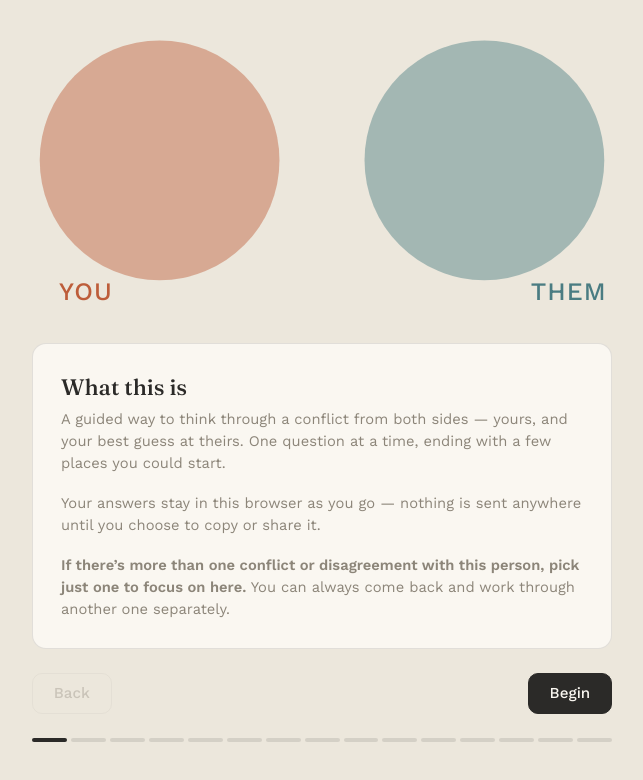
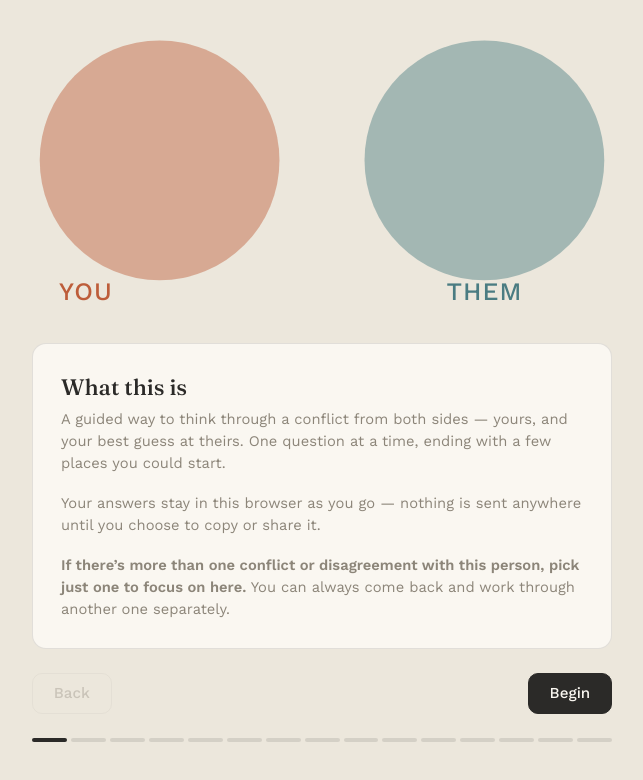
Before and after one commit to sondra-oss/possibility-finder, a website: page index.html in a window 1280 px wide. Shown: the part 136-916 px from the top of the page, without its empty margins (318-961 px from the left). Drawn offline with nearby package versions, Linux system fonts and the light colour scheme.

Commit message:
Fix diagram labels and update Bothsides URL

```diff
--- a/index.html
+++ b/index.html
@@ -80,7 +80,7 @@
     font-family: 'Fraunces', serif;
     font-style: italic;
     font-size: 13px;
-    fill: #FFFFFF;
+    fill: #000000;
   }
 
   .step-counter{
@@ -540,8 +540,8 @@ function circlesSVG(progress){
     <circle cx="${cx1}" cy="70" r="${r}" fill="${getVar('--you')}" opacity="0.45"/>
     <circle cx="${cx2}" cy="70" r="${r}" fill="${getVar('--them')}" opacity="0.45"/>
     <text x="${cx1 - r + 10}" y="142" class="circle-label" fill="${getVar('--you')}">You</text>
-    <text x="${cx2 + r - 38}" y="142" class="circle-label" fill="${getVar('--them')}">${theirName()}</text>
-    ${overlapVisible ? `<text x="150" y="74" text-anchor="middle" class="overlap-label">possibility</text>` : ''}
+    <text x="${cx2}" y="142" text-anchor="middle" class="circle-label" fill="${getVar('--them')}">${theirName()}</text>
+    ${overlapVisible ? `<text x="150" y="74" text-anchor="middle" class="overlap-label">POSSIBILITY</text>` : ''}
   </svg>`;
 }
 
```
